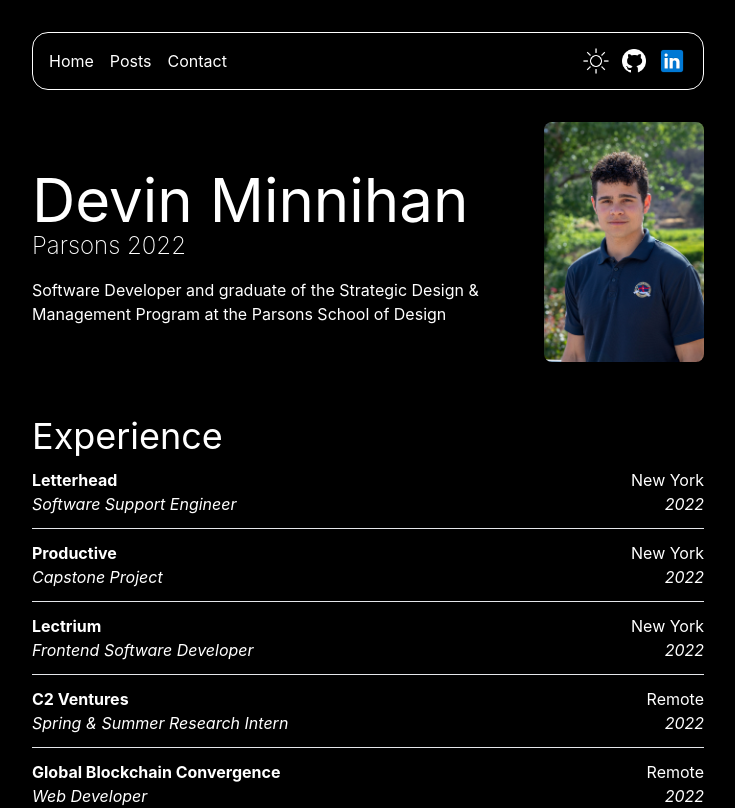
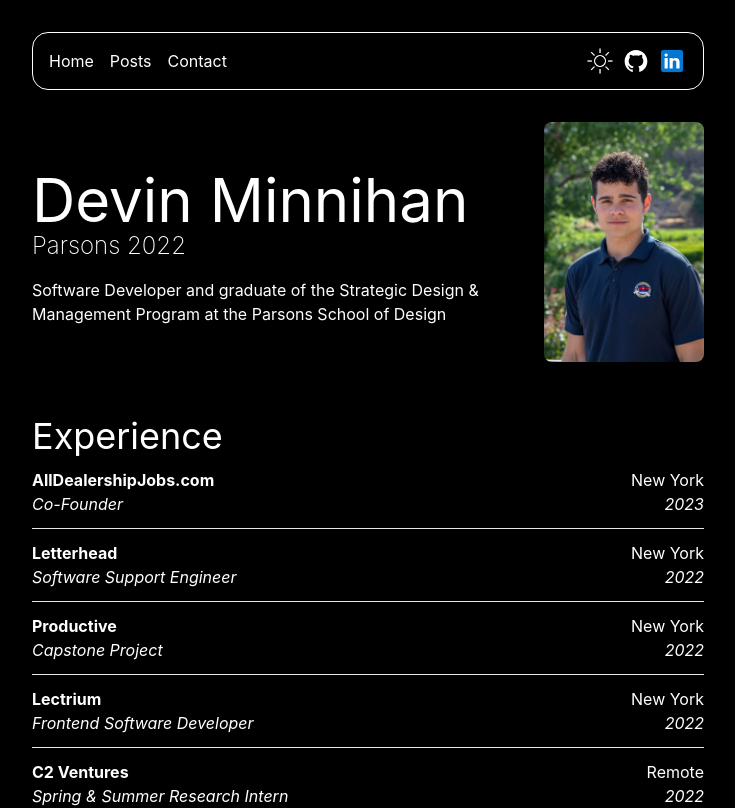
Before and after one commit to d2vin/mywebsite, a Next.js app: page / in a window 1280 px wide. Shown: the top 808 px of the page, without its empty margins (272-1007 px from the left). Built offline with nearby package versions, Linux system fonts and the light colour scheme.

Commit message:
update logo and add adj

```diff
--- a/components/experience.tsx
+++ b/components/experience.tsx
@@ -5,6 +5,13 @@
   return (
     <div className="pb-40">
       <h1 className="pt-8 text-4xl pl-4 md:pl-0 transition-all">Experience</h1>
+      <ExperienceLink
+        company={'AllDealershipJobs.com'}
+        position={'Co-Founder'}
+        location={'New York'}
+        year={'2023'}
+        link={'https://www.alldealershipjobs.com/'}
+      />
       <ExperienceLink
         company={'Letterhead'}
         position={'Software Support Engineer'}
--- a/components/navbar.tsx
+++ b/components/navbar.tsx
@@ -2,6 +2,7 @@
 import Image from 'next/image';
 import NavbarLink from './navbar-link';
 import { useTheme } from 'next-themes';
+import { AiFillGithub } from 'react-icons/ai'
 
 const Navbar: React.FC = () => {
   const { theme, setTheme } = useTheme();
@@ -30,11 +31,9 @@
           rel="noreferrer"
           className="flex items-center"
         >
-          <Image
-            src={theme === 'light' ? '/github-dark.png' : '/github.png'}
-            alt="github"
-            width={30}
-            height={30}
+          <AiFillGithub
+            className={`${theme === 'light'} ? 'text-black' : 'text-white'`}
+            size={26}
           />
         </a>
         <a
--- a/package.json
+++ b/package.json
@@ -15,6 +15,7 @@
     "next-themes": "^0.2.0",
     "react": "18.2.0",
     "react-dom": "18.2.0",
+    "react-icons": "^4.11.0",
     "remark": "^14.0.2",
     "remark-html": "^15.0.1"
   },
```
Also changed, not shown: 1 other file (tests, documents, lock files or other folders).
